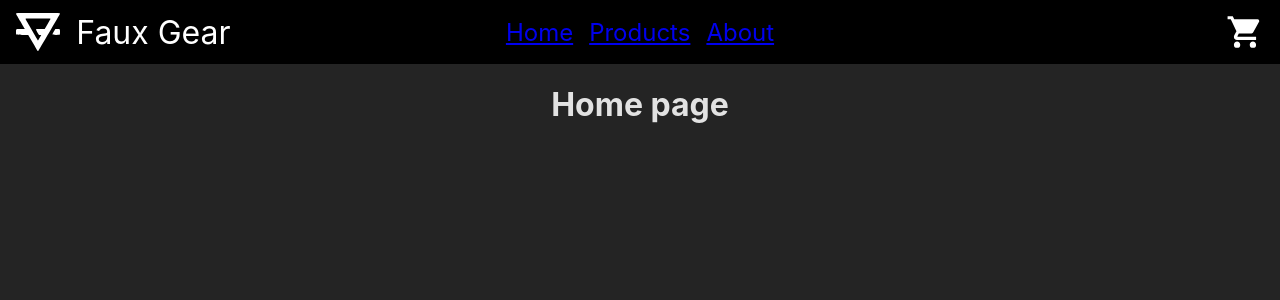
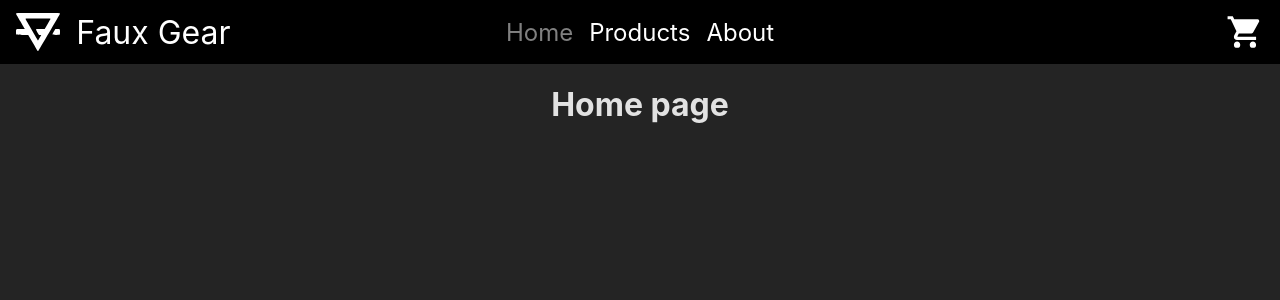
Before and after one commit to Exudias/odin-shoppingcart, a React (Vite) app: page / in a window 1280 px wide. Shown: the top 300 px of the page. Built offline with nearby package versions, Linux system fonts and the light colour scheme.

Commit message:
Style nav links, make them separate component

```diff
--- a/src/components/Header.jsx
+++ b/src/components/Header.jsx
@@ -1,5 +1,6 @@
 import { Link } from "react-router-dom";
 import styles from './Header.module.css';
+import NavLink from "./NavLink";
 
 function Header()
 {
@@ -12,9 +13,9 @@ function Header()
         </div>
         <div className={styles.spacer}/>
         <nav className={styles.nav}>
-            <Link to="/">Home</Link>
-            <Link to="/products">Products</Link>
-            <Link to="/about">About</Link>
+            <NavLink path="/" title="Home"/>
+            <NavLink path="/products" title="Products"/>
+            <NavLink path="/about" title="About"/>
         </nav>
         <div className={styles.spacer}/>
         <div className={styles.cartContainer}>
--- a/src/components/Header.module.css
+++ b/src/components/Header.module.css
@@ -64,11 +64,6 @@
     flex: 0 1 auto;
 
     font-size: 1.5rem;
-    color: white;
-}
-
-.nav a:visited {
-    color: white;
 }
 
 .spacer {
--- /dev/null
+++ b/src/components/NavLink.jsx
@@ -0,0 +1,18 @@
+import { Link, useLocation } from "react-router-dom";
+import PropTypes from 'prop-types';
+import styles from "./NavLink.module.css";
+
+function NavLink({path, title})
+{
+    const location = useLocation();
+    const isCurrentlyHere = location.pathname === path;
+
+    return <Link to={path} className={isCurrentlyHere ? styles.disabledLink : styles.enabledLink}>{title}</Link>;
+}
+
+NavLink.propTypes = {
+    path: PropTypes.string,
+    title: PropTypes.string,
+}
+
+export default NavLink;
--- /dev/null
+++ b/src/components/NavLink.module.css
@@ -0,0 +1,19 @@
+.disabledLink {
+    pointer-events: none;
+    cursor: default;
+    color: gray;
+    text-decoration: none;
+}
+
+.enabledLink, .enabledLink:visited {
+    color: white;
+    text-decoration: none;
+}
+
+.enabledLink:hover {
+    text-decoration: underline;
+}
+
+.enabledLink:active {
+    color: grey;
+}
```
